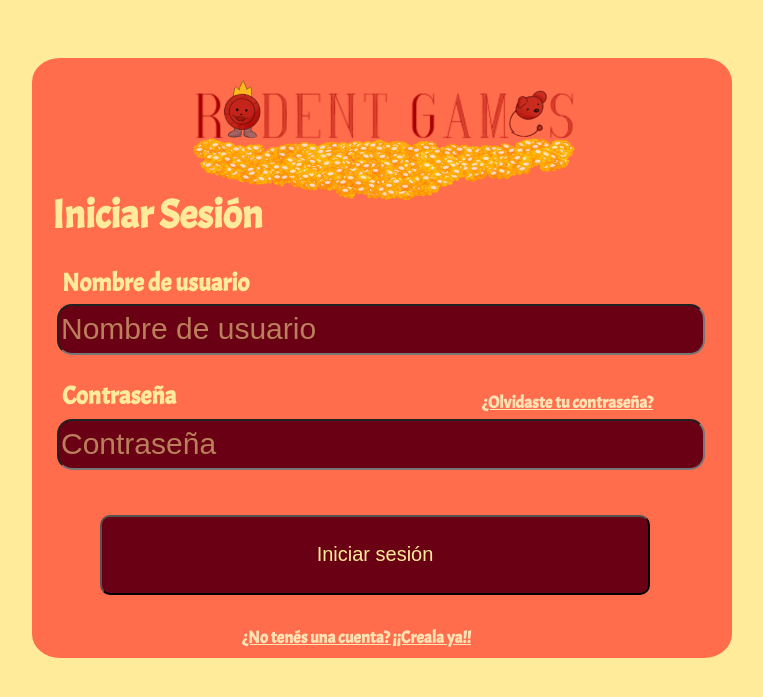
After one commit to martin-tapia1707/Microgames-Studio, a PHP site: page /PHP/login.php in a window 1280 px wide. The commit adds this page. Shown: the top 697 px of the page, without its empty margins (292-1055 px from the left). Run offline with PHP 8.4, Linux system fonts and the light colour scheme.

Commit message:
Concateno y subo login de devin

```diff
--- a/CSS/about.css
+++ b/CSS/about.css
@@ -232,7 +232,7 @@
      left: 0px;
      margin: 125px auto 0;
      display: flex;
-     background-image: url('https://static.wikia.nocookie.net/memes-pedia/images/2/2b/Perro_Sovi%C3%A9tico_MEME.png/revision/latest?cb=20200129172847&path-prefix=es');
+     background-image: url('../IMG/escobar.webp');
      background-size: cover;
      background-position: center;
  }
--- /dev/null
+++ b/CSS/login.css
@@ -0,0 +1,145 @@
+ html{
+      background-color: #ffeb99;
+ }
+
+        .header-info {
+            position: relative;
+            top: 50px;
+            left: 25%;
+            background-color: #ff6d4d;
+            width: 700px;
+            height: 600px;
+            border-radius: 4%;
+            color: #ffeb99;
+            font-family: "Acme", sans-serif;
+            font-weight: 400;
+
+
+        }
+
+        .content{
+            position: relative;
+            bottom: 200px;
+
+        }
+
+        .logo{
+            position: relative;
+            height: 200px;
+            width: 400px;
+            left: 150px;
+            bottom: 20px;
+            position: center;
+
+        }
+
+
+        .text-log-in {
+            position: relative;
+            top: 100px;
+            left: 20px;
+            font-size: 40px;
+
+        }
+
+
+        .caja-info{
+            position: relative;
+            top: 60px;
+
+        }
+
+
+        .text-box-name-user{
+            position: relative;
+            top: 20px;
+            left: 25px;
+            width: 640px;
+            height: 45px;
+            font-size: 30px;
+            background-color: #690013;
+            border-radius: 15px;
+            color: #ffeb99;
+
+
+        }
+
+        .text-box-name-user:focus{
+            border:3px solid #ffd54f;
+            outline: none;
+
+        }
+
+        .text-box-name-user::placeholder{
+            color: #ffeb998a;
+        }
+
+        .text-box-password{
+            position: relative;
+            bottom: 35px;
+            left: 25px;
+            width: 640px;
+            height: 45px;
+            font-size: 30px;
+            background-color: #690013;
+            border-radius: 15px;
+            color: #ffeb99;
+
+        }
+
+        .text-box-password:focus{
+            border:3px solid #ffd54f;
+            outline: none;
+
+        }
+
+        .text-box-password::placeholder{
+            color: #ffeb998a;
+        }
+
+        .user{
+            position:relative;
+            font-size: 25px;
+            top: 40px;
+            left: 30px;
+        }
+
+        .password{
+            position:relative;
+            font-size: 25px;
+            top: 20px;
+            left: 30px;
+
+        }
+
+        .forgot{
+            position: relative;
+            bottom: 25px;
+            left: 450px;
+            font-size: 17px;
+            color: #fff4c3e0;
+
+        }
+
+        .make{
+            position:relative;
+            width: 550px;
+            height: 80px;
+            left:68px;
+            top: 10px;
+            font-size: 20px;
+            color: #ffeb99;
+            border-radius: 10px;
+            background-color: #690013;
+            cursor: pointer;
+
+        }
+
+        .sign-in{
+            position: relative;
+            top: 25px;
+            left: 210px;
+            font-size: 17px;
+            color: #fff4c3e0;
+
+        }
--- /dev/null
+++ b/PHP/login.php
@@ -0,0 +1,40 @@
+<!DOCTYPE html>
+<html lang="en">
+
+<head>
+    <meta charset="UTF-8">
+    <meta name="viewport" content="width=device-width, initial-scale=1.0">
+    <title>Document</title>
+    <link href="https://fonts.googleapis.com/css2?family=Acme&display=swap" rel="stylesheet">
+    <link rel="stylesheet" href="../CSS/login.css">
+</head>
+
+<body>
+
+
+
+    <div class="header-info">
+
+        <img class="logo" src="../IMG/logopagina.png">
+
+        <div class="content">
+
+            <h1 class="text-log-in"><b>Iniciar Sesión</h1>
+
+        <div class="caja-info">
+
+        <p class="user"><b>Nombre de usuario</b></p><input class="text-box-name-user" type="text" placeholder="Nombre de usuario">
+        <p class="password"><b>Contraseña</b><a class="forgot" href="recuperar.html"><p>¿Olvidaste tu contraseña?</p></a></p><input class="text-box-password" type="text" placeholder="Contraseña">
+
+        <button class="make">Iniciar sesión</button>
+
+        <a class="sign-in" href="register.HTML"><p>¿No tenés una cuenta? ¡¡Creala ya!!</p></a>
+
+        </div>
+        </div>
+
+    </div>
+
+</body>
+
+</html>
--- a/PHP/sidebar.php
+++ b/PHP/sidebar.php
@@ -15,7 +15,7 @@
             <li>
                 <a href="#" class="nav-link">
                     <span class="item-icon"><i class='bx bx-task'></i></span>
-                    <span class="item-txt">Comentarios</span>
+                    <span class="item-txt">Ayuda</span>
                 </a>
             </li>
             <li>
```
Also changed, not shown: CSS/game1.css (+63 -0 lines), CSS/register.css (added, +196 -0 lines), HTML/login.html (added, +40 -0 lines), HTML/register.html (added, +41 -0 lines), PHP/game1.php (+5 -3 lines), PHP/header.php (+9 -2 lines), PHP/register.php (added, +41 -0 lines), CSS/Logo_texto1.png (added), CSS/header.css (indentation only).
